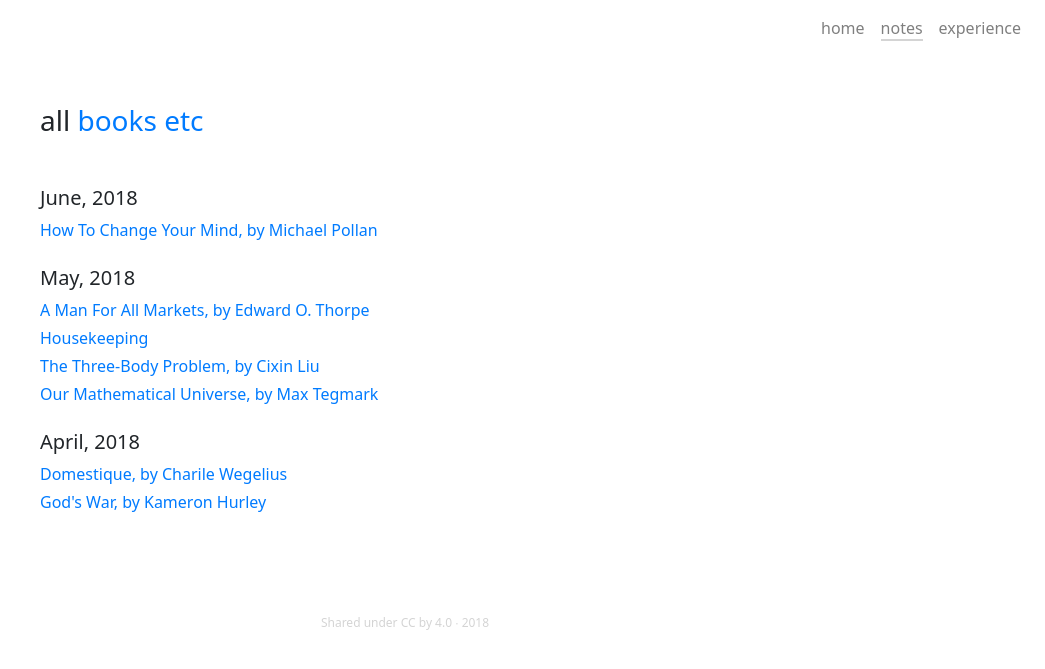
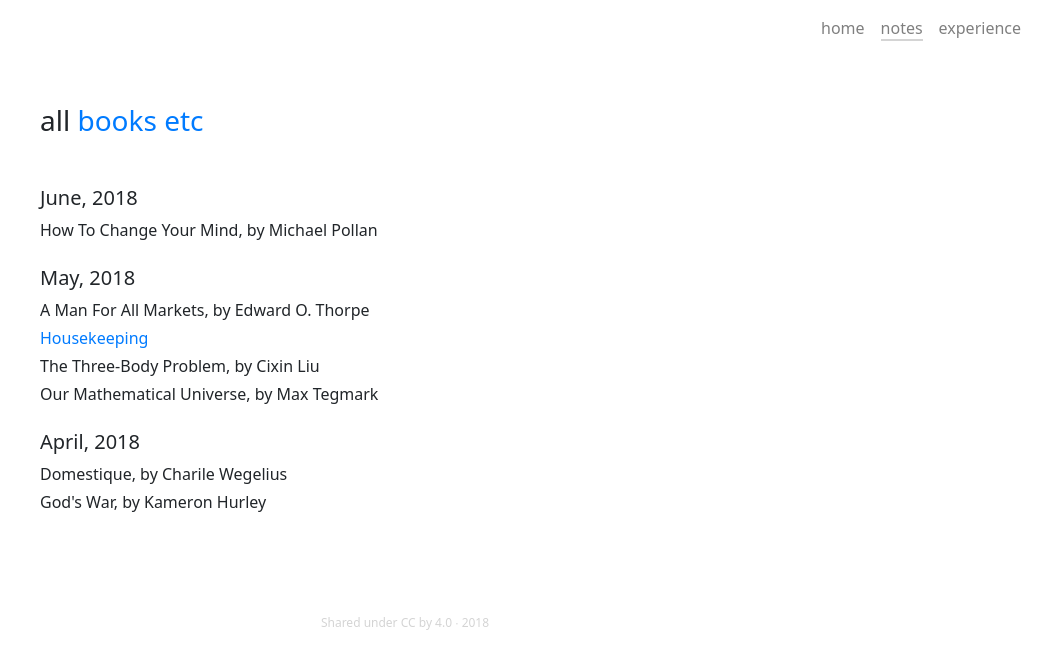
Before and after one commit to mavram/mavram.github.io, a Jekyll site: the page built from notes.html, in a window 1280 px wide. Shown: the top 669 px of the page, without its empty margins (235-1280 px from the left). Built offline with Jekyll 4.4.1, drawn with Linux system fonts in a browser that asks for light colours.

Commit message:
support for empty posts

```diff
--- a/_includes/post.html
+++ b/_includes/post.html
@@ -3,4 +3,11 @@
     <p class="h5 mt-4">{{ current_date }}</p>
     {% capture the_date %}{{current_date}}{% endcapture %}
 {% endif %}
-<div class="mb-1"><a href="{{ post.url }}">{{ post.title }}</a></div>
+{% assign content = post.content | strip_newlines %}
+<div class="mb-1">
+    {% if content == "" %}
+        {{ post.title }}
+    {% else %}
+        <a href="{{ post.url }}">{{ post.title }}</a>
+    {% endif %}
+</div>
```
